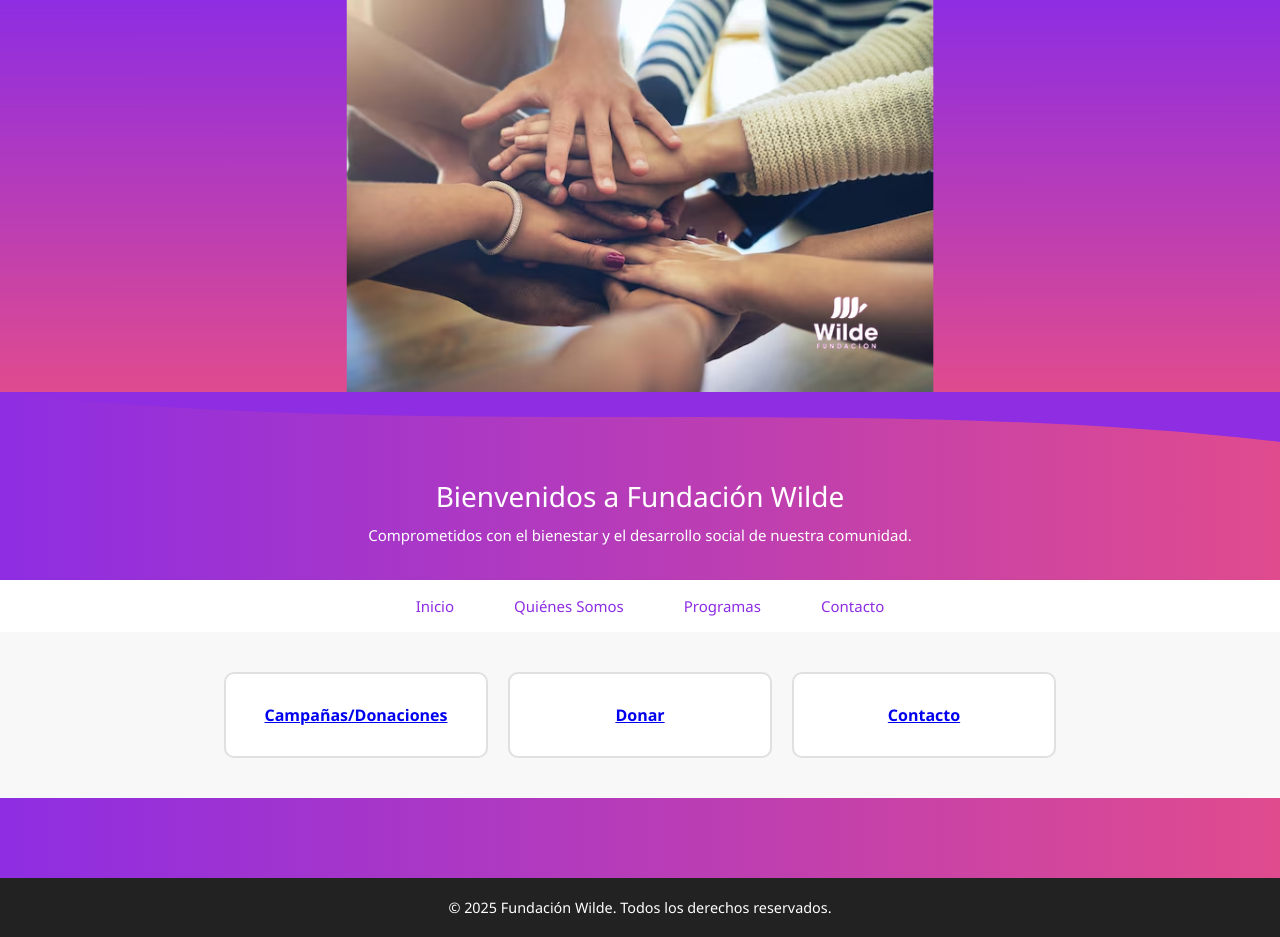
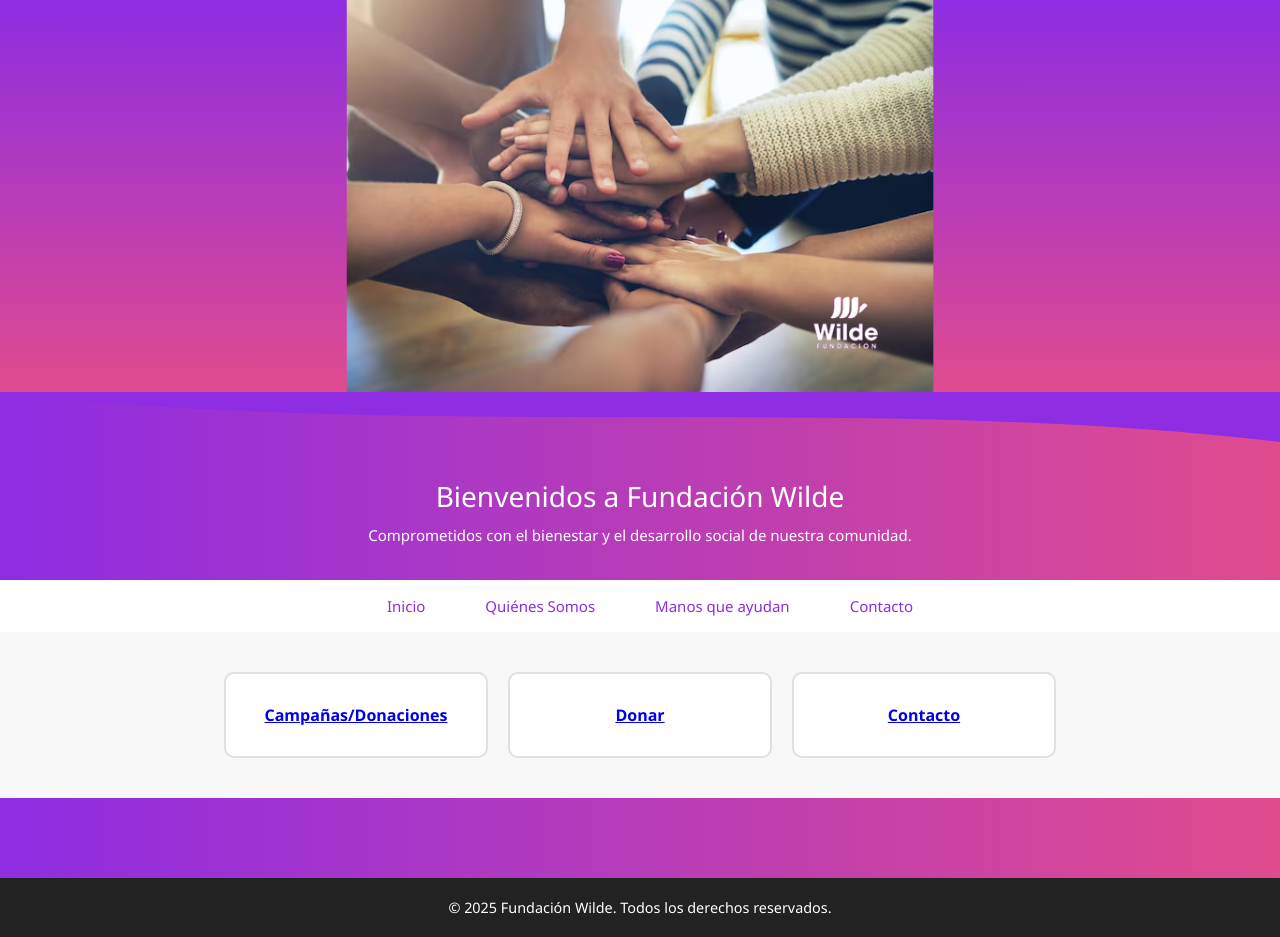
Before and after one commit to sodja-letreros/fundacion.wilde, a plain HTML site: page index.html in a window 1280 px wide. Drawn offline with Linux system fonts and the light colour scheme.

Commit message:
Update index.html

```diff
--- a/index.html
+++ b/index.html
@@ -40,7 +40,7 @@
     <ul style="list-style: none; display: flex; gap: 40px; margin: 0; padding: 0;">
       <li><a href="#" style="color: #8e2de2; text-decoration: none; font-weight: 500; font-size: 15px;">Inicio</a></li>
       <li><a href="#" style="color: #8e2de2; text-decoration: none; font-weight: 500; font-size: 15px;">Quiénes Somos</a></li>
-      <li><a href="#" style="color: #8e2de2; text-decoration: none; font-weight: 500; font-size: 15px;">Programas</a></li>
+      <li><a href="#" style="color: #8e2de2; text-decoration: none; font-weight: 500; font-size: 15px;">Manos que ayudan</a></li>
       <li><a href="#" style="color: #8e2de2; text-decoration: none; font-weight: 500; font-size: 15px;">Contacto</a></li>
     </ul>
   </nav>
```
